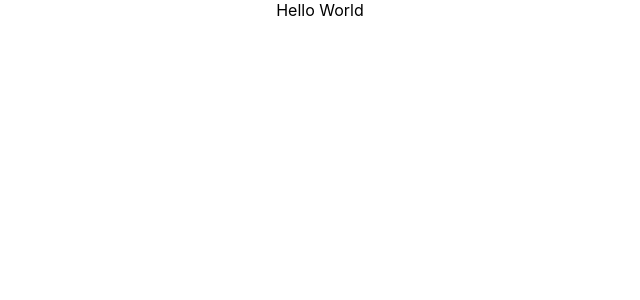
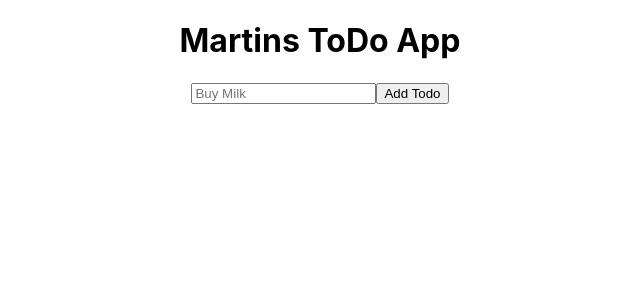
Before and after one commit to mpagels/react-todo-app-walkthrough, a React (Create React App) app: page / in a window 1280 px wide. Shown: the top 300 px of the page, without its empty margins (320-960 px from the left). Built offline with nearby package versions, Linux system fonts and the light colour scheme.

Commit message:
Add header
- inside header are
- a form with an input and a button

```diff
--- a/src/App.js
+++ b/src/App.js
@@ -1,7 +1,22 @@
 import "./App.css";
 
 function App() {
-  return <div className="App">Hello World</div>;
+  return (
+    <div className="App">
+      <header>
+        <h1>Martins ToDo App</h1>
+        <form>
+          <input
+            id="addTodo"
+            name="addTodo"
+            type="text"
+            placeholder="Buy Milk"
+          ></input>
+          <button>Add Todo</button>
+        </form>
+      </header>
+    </div>
+  );
 }
 
 export default App;
```
